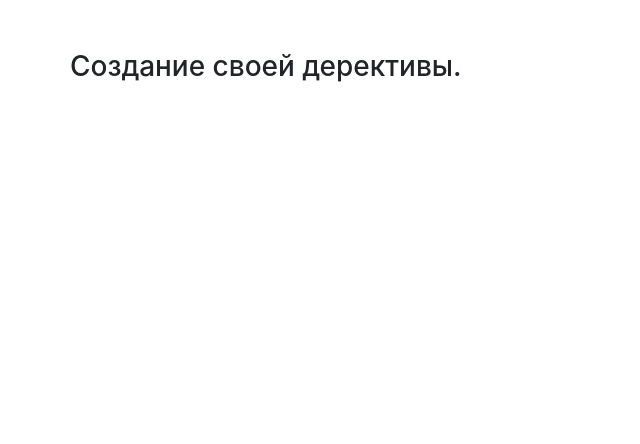
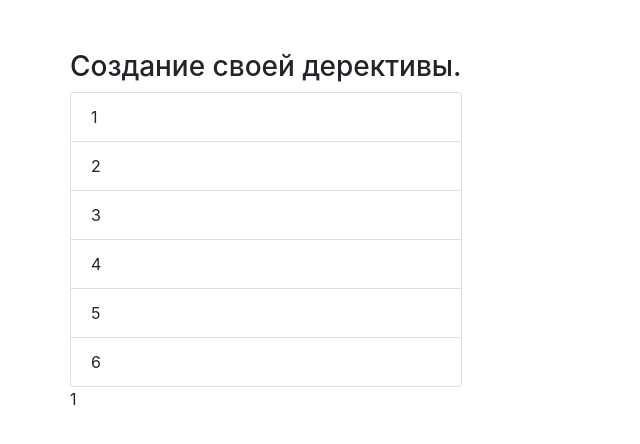
Before and after one commit to EvgenySamohvalov/Home_bookkeeping, an Angular app: page / in a window 1280 px wide. Shown: the top 444 px of the page, without its empty margins (0-640 px from the left). Built offline with nearby package versions, Linux system fonts and the light colour scheme.

Commit message:
feat: learn ngSwitch derection

```diff
--- a/src/app/app.component.html
+++ b/src/app/app.component.html
@@ -2,6 +2,18 @@
   <div class="row">
     <div class="col-xs-8 col-xs-offset-2">
       <h3 appBackground [hoverColor]="'blue'" [defaultColor]="'transparent'">{{headerText}}</h3>
+      <ul class="list-group">
+        <li *ngFor="let item of items" (click)="onClick(item)" class="list-group-item">
+          {{item}}
+        </li>
+      </ul>
+      <div [ngSwitch]="current">
+        <!-- теперь ангуляр знает что мы будем смотреть за изменением этой переменной -->
+        <p *ngSwitchCase="1">1</p>
+        <p *ngSwitchCase="2">2</p>
+        <p *ngSwitchCase="3">3</p>
+        <p *ngSwitchDefault>default</p>
+      </div>
     </div>
   </div>
 </div>
--- a/src/app/app.component.ts
+++ b/src/app/app.component.ts
@@ -7,4 +7,10 @@
 })
 export class AppComponent {
   headerText = 'Создание своей дерективы.';
+  items = [1, 2, 3, 4, 5, 6];
+  current = 1; // свойство по которому мы будем делать свич
+
+  onClick(number:number) {
+    this.current = number;
+  }
 }
```
